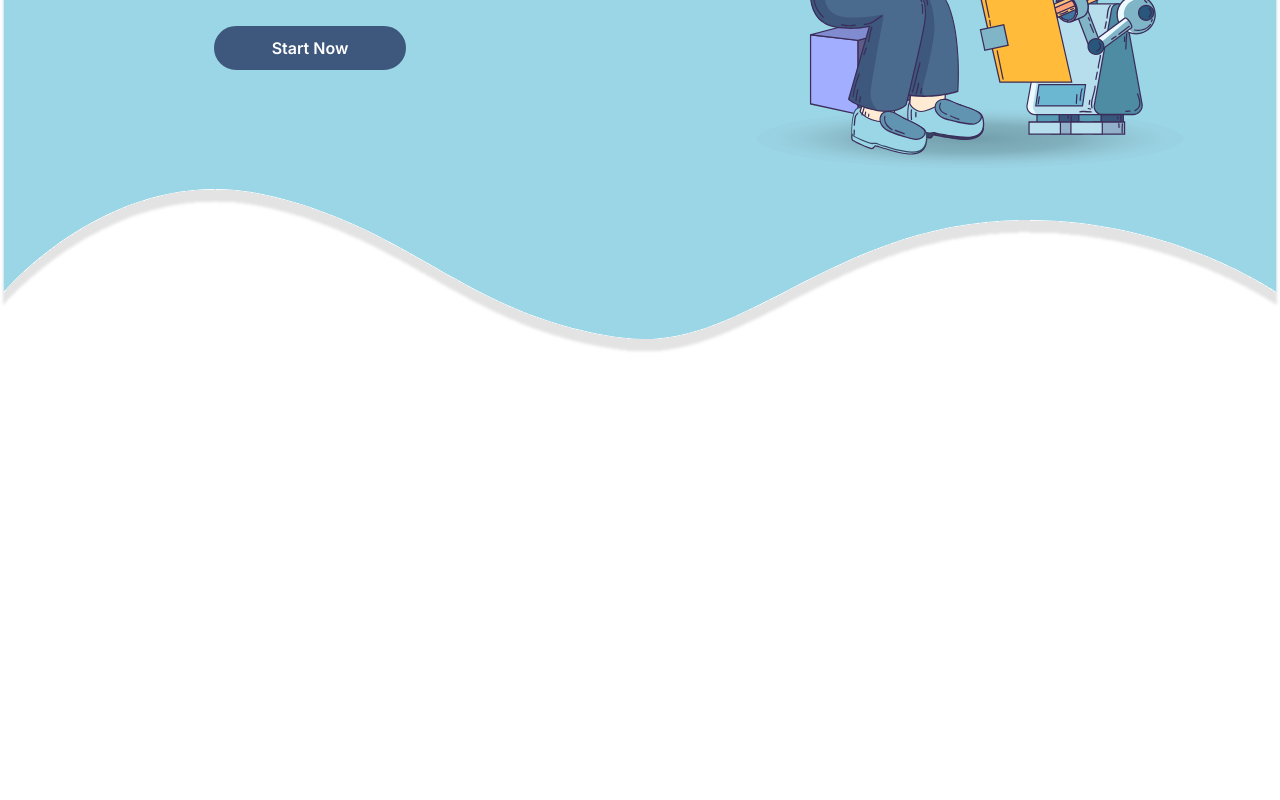
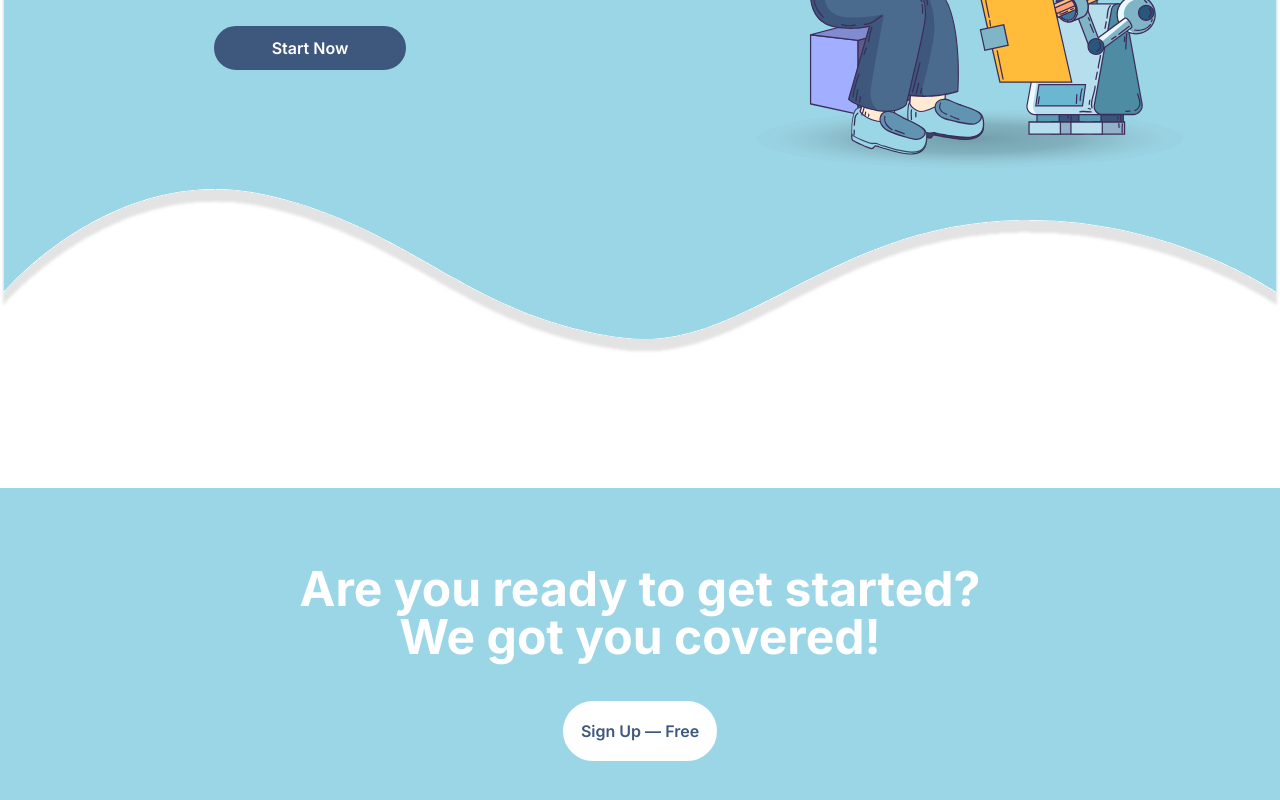
Before and after one commit to MentorAI-LLC/platform, a Next.js app: page / in a window 1280 px wide. Shown: the part 423-1223 px from the top of the page. Before the commit the page ends 800 px from the top, so only its background shows below. Built offline with nearby package versions, Linux system fonts and the light colour scheme.

Commit message:
(feat)finishing up start section

```diff
--- /dev/null
+++ b/src/Sections/StartSection.tsx
@@ -0,0 +1,20 @@
+import Button from '@/components/Button';
+import React from 'react';
+
+function StartSection() {
+  return (
+    <section className="bg-[#9BD6E7] mt-80 w-full h-[350px] flex flex-col items-center justify-center gap-6 md:gap-10">
+      <h2 className="text-white text-xl md:text-5xl font-bold text-center">
+        Are you ready to get started?
+        <br /> We got you covered!
+      </h2>
+      <Button
+        label="Sign Up — Free"
+        type="outline"
+        className="font-semibold bg-white text-primary text-center py-4 px-12 max-h-max border-white"
+      />
+    </section>
+  );
+}
+
+export default StartSection;
--- a/src/app/page.tsx
+++ b/src/app/page.tsx
@@ -1,4 +1,5 @@
 import HeroSection from '@/Sections/HeroSection';
+import StartSection from '@/Sections/StartSection';
 import Header from '@/components/Header';
 
 export default function Home() {
@@ -7,6 +8,7 @@ export default function Home() {
       <Header />
       <main>
         <HeroSection />
+        <StartSection />
       </main>
     </>
   );
```
